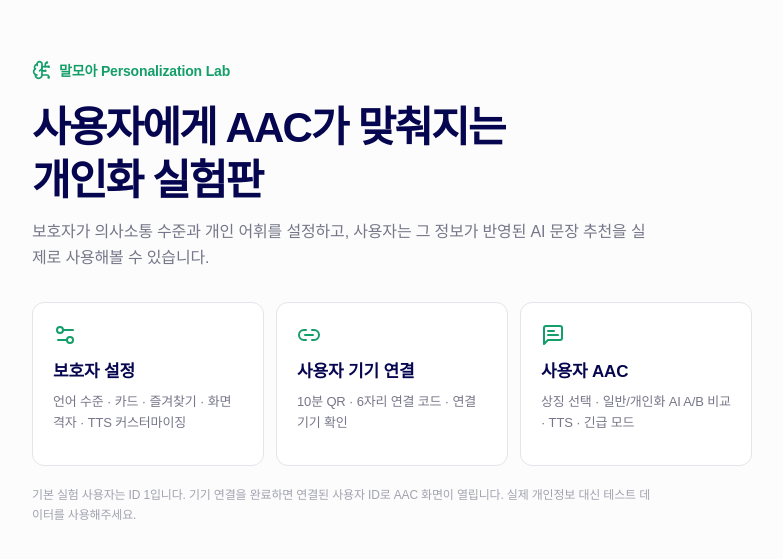
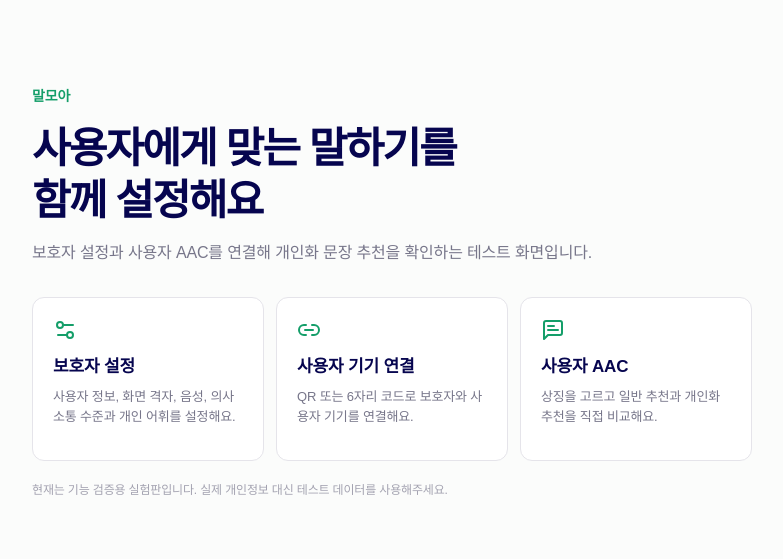
Before and after one commit to usernameisuser11/malmoa-ai-personalization, a Next.js app in the folder frontend/: page / in a window 1280 px wide. Shown: the part 107-666 px from the top of the page, without its empty margins (248-1031 px from the left). Built offline with nearby package versions, Linux system fonts and the light colour scheme.

Commit message:
style: replace lab hero with Malmoa entry screen

```diff
--- a/frontend/src/app/page.tsx
+++ b/frontend/src/app/page.tsx
@@ -1,19 +1,31 @@
 import Link from 'next/link';
-import { BrainCircuit, Link2, MessageSquareText, Settings2 } from 'lucide-react';
+import { Link2, MessageSquareText, Settings2 } from 'lucide-react';
 
 export default function Home() {
   return (
     <main className="landing">
       <section className="hero-card">
-        <div className="brand-badge"><BrainCircuit size={20}/> 말모아 Personalization Lab</div>
-        <h1>사용자에게 AAC가 맞춰지는<br/>개인화 실험판</h1>
-        <p>보호자가 의사소통 수준과 개인 어휘를 설정하고, 사용자는 그 정보가 반영된 AI 문장 추천을 실제로 사용해볼 수 있습니다.</p>
+        <div className="brand-badge">말모아</div>
+        <h1>사용자에게 맞는 말하기를<br/>함께 설정해요</h1>
+        <p>보호자 설정과 사용자 AAC를 연결해 개인화 문장 추천을 확인하는 테스트 화면입니다.</p>
         <div className="role-grid lab-home-grid">
-          <Link className="role-card" href="/guardian"><Settings2/><strong>보호자 설정</strong><span>언어 수준 · 카드 · 즐겨찾기 · 화면 격자 · TTS 커스터마이징</span></Link>
-          <Link className="role-card" href="/connect"><Link2/><strong>사용자 기기 연결</strong><span>10분 QR · 6자리 연결 코드 · 연결 기기 확인</span></Link>
-          <Link className="role-card" href="/aac"><MessageSquareText/><strong>사용자 AAC</strong><span>상징 선택 · 일반/개인화 AI A/B 비교 · TTS · 긴급 모드</span></Link>
+          <Link className="role-card" href="/guardian?userId=1">
+            <Settings2 size={24}/>
+            <strong>보호자 설정</strong>
+            <span>사용자 정보, 화면 격자, 음성, 의사소통 수준과 개인 어휘를 설정해요.</span>
+          </Link>
+          <Link className="role-card" href="/connect">
+            <Link2 size={24}/>
+            <strong>사용자 기기 연결</strong>
+            <span>QR 또는 6자리 코드로 보호자와 사용자 기기를 연결해요.</span>
+          </Link>
+          <Link className="role-card" href="/aac?userId=1">
+            <MessageSquareText size={24}/>
+            <strong>사용자 AAC</strong>
+            <span>상징을 고르고 일반 추천과 개인화 추천을 직접 비교해요.</span>
+          </Link>
         </div>
-        <p className="caption">기본 실험 사용자는 ID 1입니다. 기기 연결을 완료하면 연결된 사용자 ID로 AAC 화면이 열립니다. 실제 개인정보 대신 테스트 데이터를 사용해주세요.</p>
+        <p className="caption">현재는 기능 검증용 실험판입니다. 실제 개인정보 대신 테스트 데이터를 사용해주세요.</p>
       </section>
     </main>
   );
```
